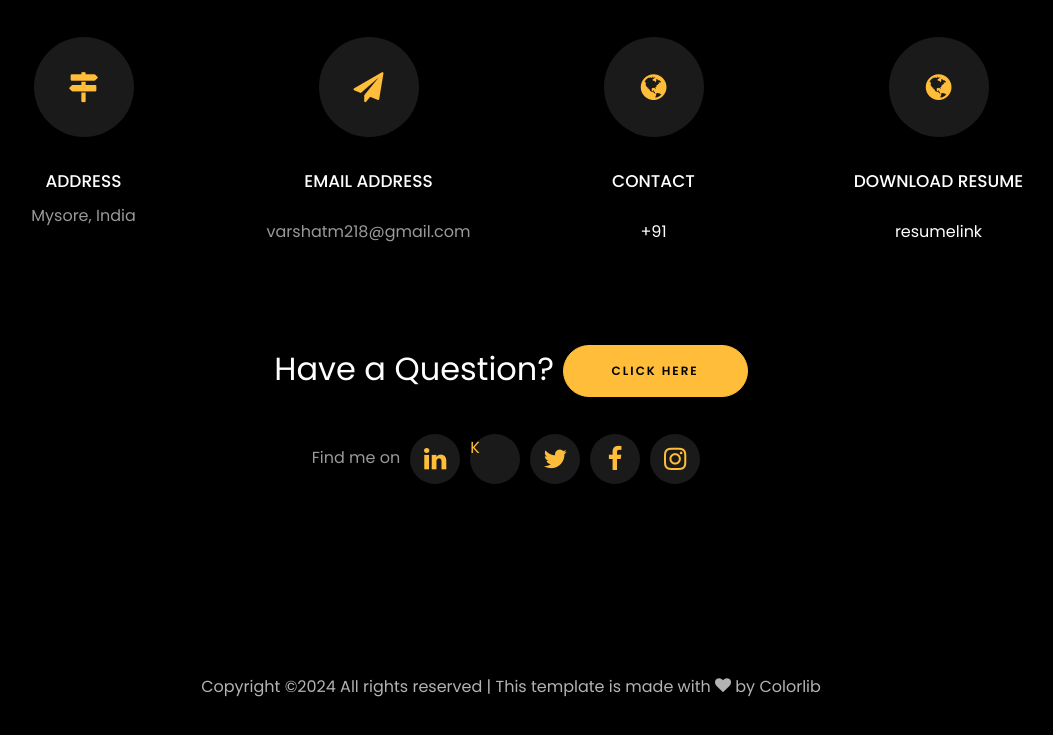
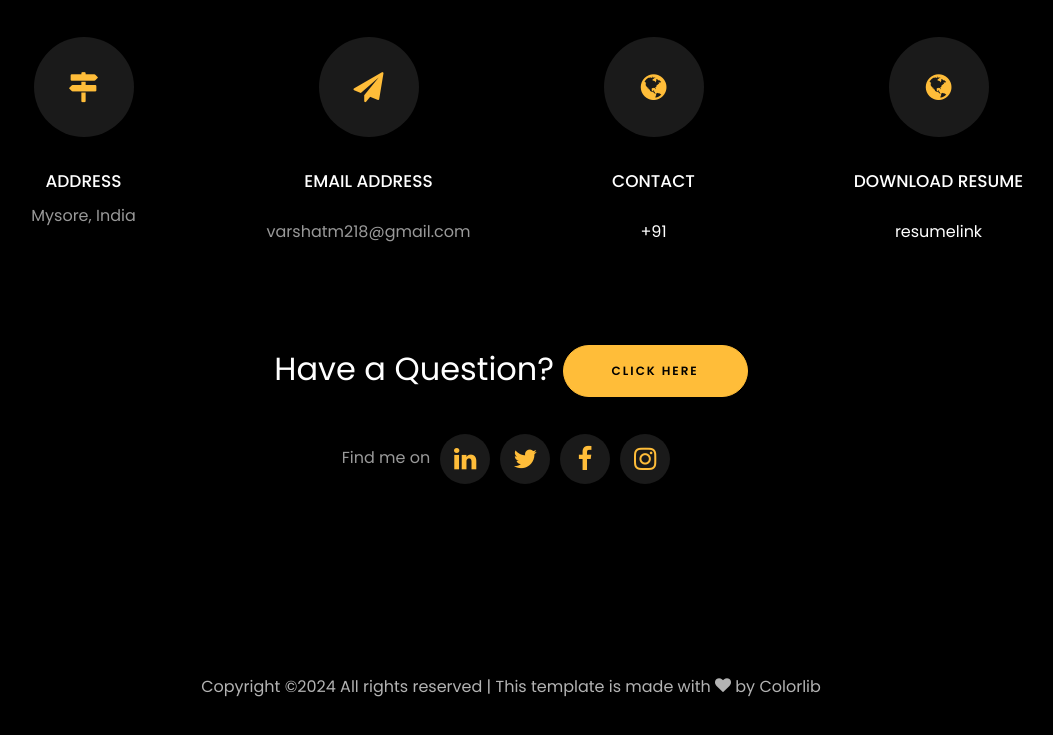
Before and after one commit to Varshatm218/varshatm.github.io1, a plain HTML site: page index.html in a window 1280 px wide. Shown: the part 4859-5594 px from the top of the page, without its empty margins (129-1182 px from the left). Drawn offline with Linux system fonts and the light colour scheme; animation ran at ten frames a second; files whose address does not match are found by name.

Commit message:
Update index.html

```diff
--- a/index.html
+++ b/index.html
@@ -520,7 +520,7 @@
 					<ul class="ftco-footer-social list-unstyled d-flex justify-content-center align-items-center mb-0">
 					  <li class="ftco-animate normal-txt">Find me on  </li>
 					  <li class="ftco-animate"><a href="https://www.linkedin.com/in/varshatm218/"><span class="icon-linkedin"></span></a></li>
-					<li class="ftco-animate"><a href="https://www.kaggle.com/varshatm218"><i class="k"></i>K</span></a></li>
+
 					  <li class="ftco-animate"><a href="https://twitter.com/varsha_TM218?s=09"><span class="icon-twitter"></span></a></li>
 					  <li class="ftco-animate"><a href="https://www.facebook.com/profile.php?id=100074253375716&mibextid=ZbWKwL"><span class="icon-facebook"></span></a></li>
 				      <li class="ftco-animate"><a href="https://www.instagram.com/_va.r.sha_/"><span class="icon-instagram"></span></a></li>
```
